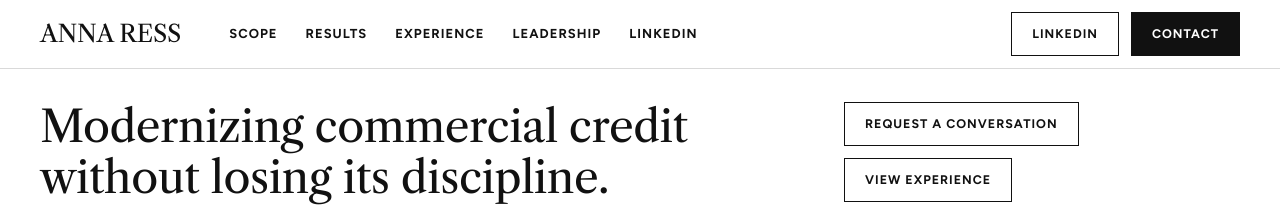
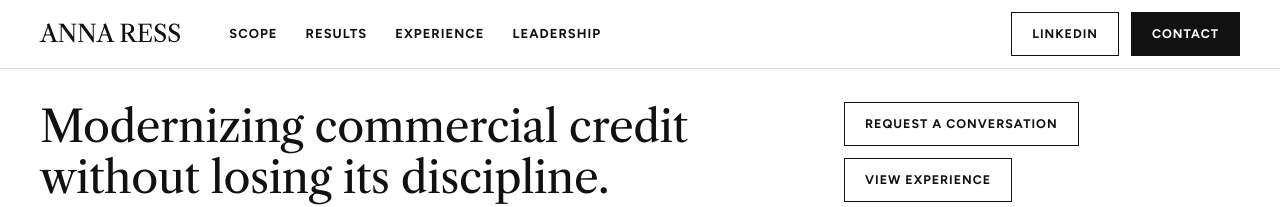
Before and after one commit to annaileneress/annairess.com, a plain HTML site: page index.html in a window 1280 px wide. Shown: the top 207 px of the page. Drawn offline with nearby package versions, Linux system fonts and the light colour scheme.

Commit message:
Remove redundant LinkedIn link from mobile nav dropdown

```diff
--- a/index.html
+++ b/index.html
@@ -38,7 +38,6 @@
         <a class="navlink" href="#results">Results</a>
         <a class="navlink" href="#experience">Experience</a>
         <a class="navlink" href="#leadership">Leadership</a>
-        <a class="navlink nav-linkedin-mobile" href="https://www.linkedin.com/in/annairess">LinkedIn</a>
       </nav>
     </div>
     <div class="header-right">
```
